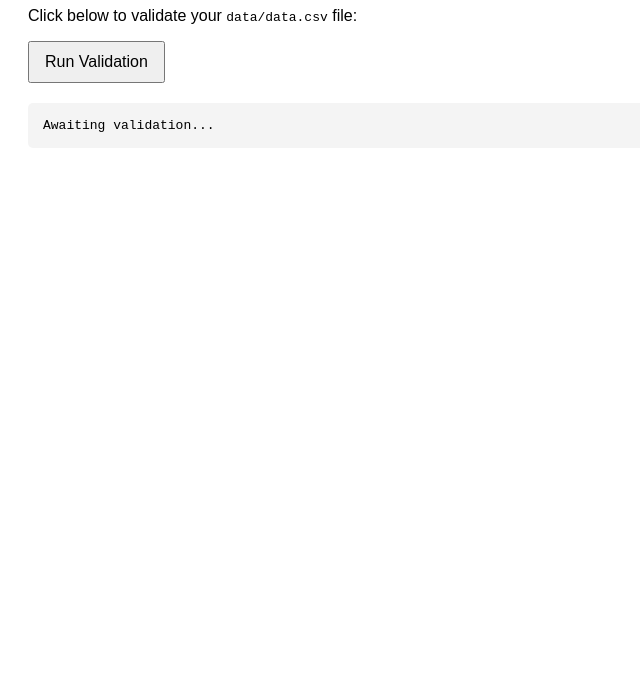
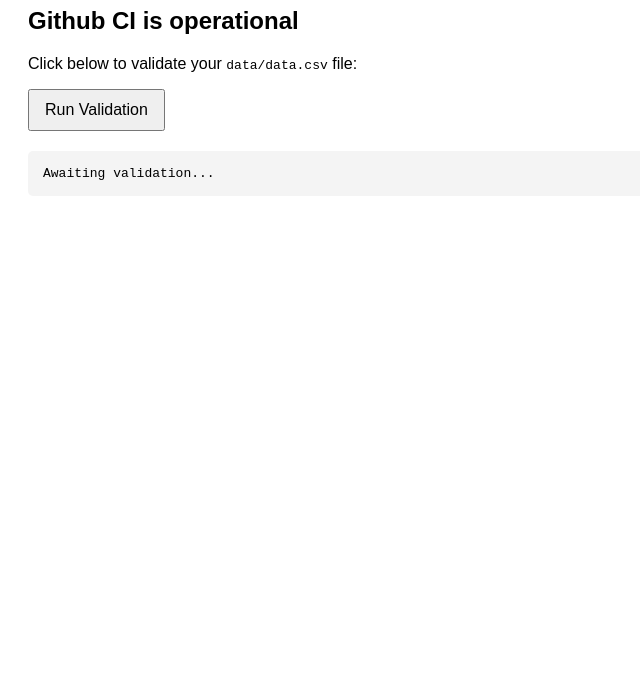
Before and after one commit to KKV9/chess-analyzer, a website: page public/index.html in a window 1280 px wide. Shown: the part 102-800 px from the top of the page, without its empty margins (0-640 px from the left). Drawn offline with Linux system fonts and the light colour scheme.

Commit message:
ci: test GitHub Actions deployment workflow
- Verify SSH connection to EC2
- Test automatic pull, npm install, and PM2 reload
- Ensure workflow triggers on push to master

```diff
--- a/public/index.html
+++ b/public/index.html
@@ -13,6 +13,7 @@
 </head>
 <body>
   <h1>♟️ Chess Analyzer - CSV Validator</h1>
+  <h2>Github CI is operational</h2>
   <p>Click below to validate your <code>data/data.csv</code> file:</p>
   <button id="runBtn">Run Validation</button>
   <pre id="output">Awaiting validation...</pre>
```
